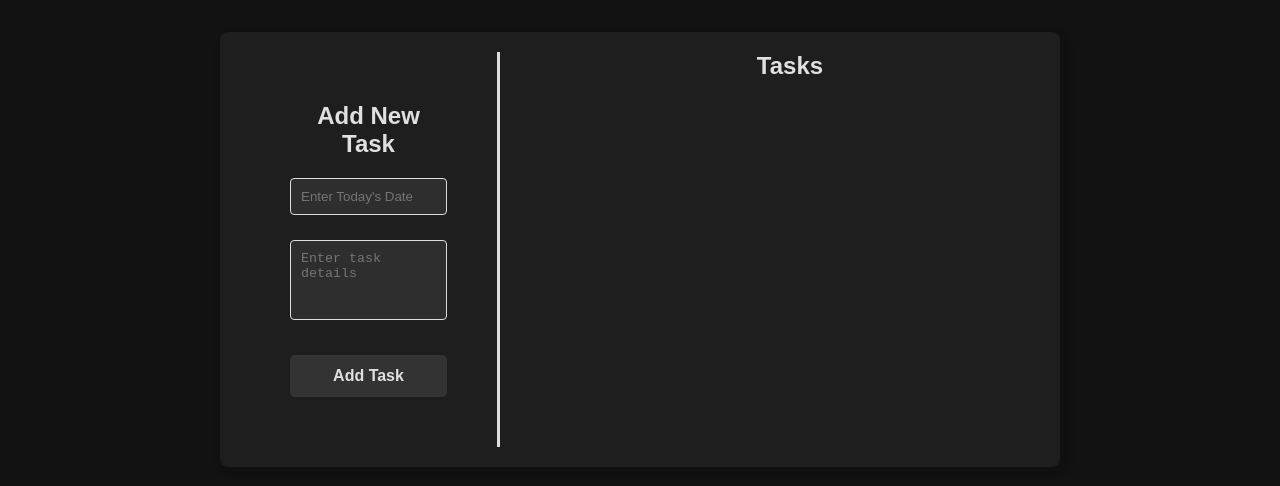
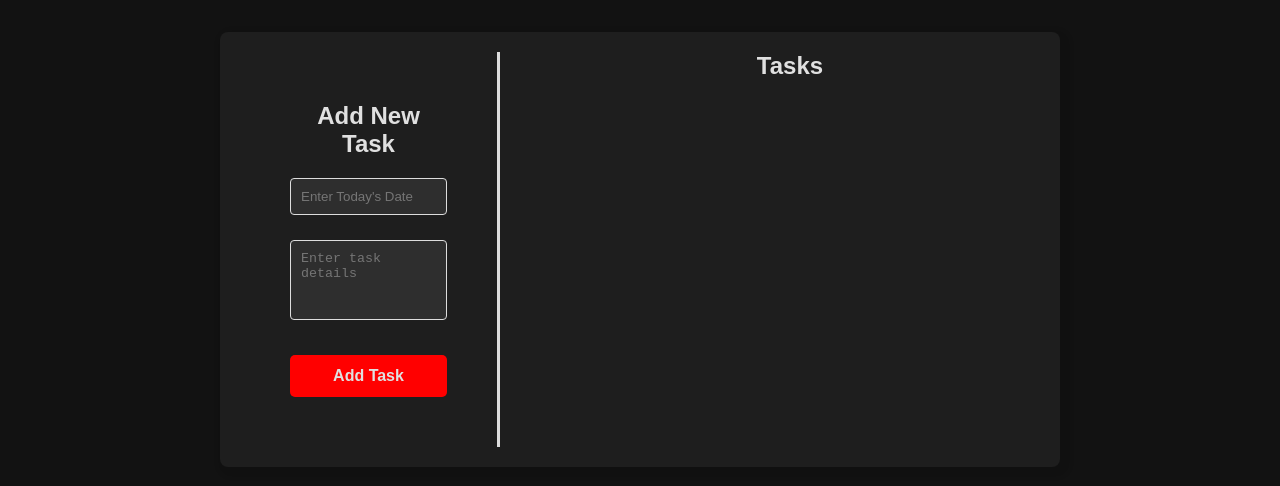
Before and after one commit to Dhwanit007/Simple-Notes, a plain HTML site: page index.html in a window 1280 px wide. Both pictures are taken after a click on the button 1210 px from the left and 25 px from the top of the page. Shown: the part 72-558 px from the top of the page. Drawn offline with Linux system fonts and the light colour scheme.

Commit message:
Update styles.css added btn style for DM

```diff
--- a/styles.css
+++ b/styles.css
@@ -201,7 +201,7 @@ li.dark-mode {
 }
 
 .todo-form button.dark-mode {
-  background-color: #333;
+  background-color: #ff0000;
   color: #e0e0e0;
 }
 
```
